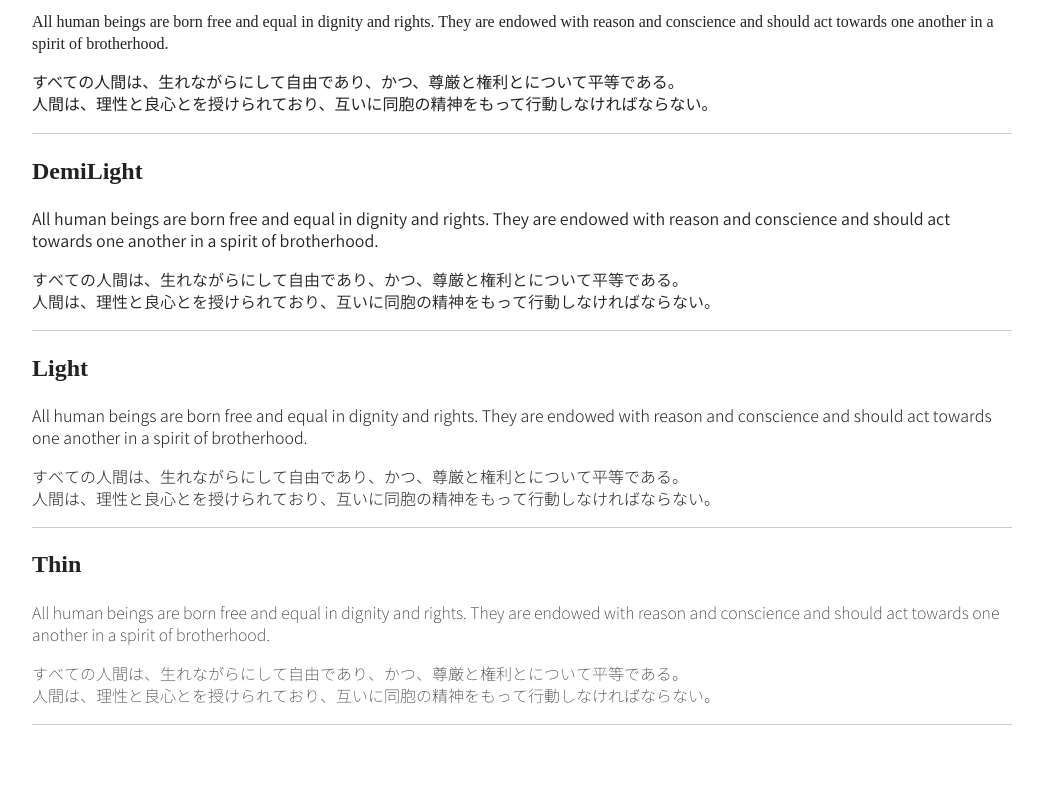
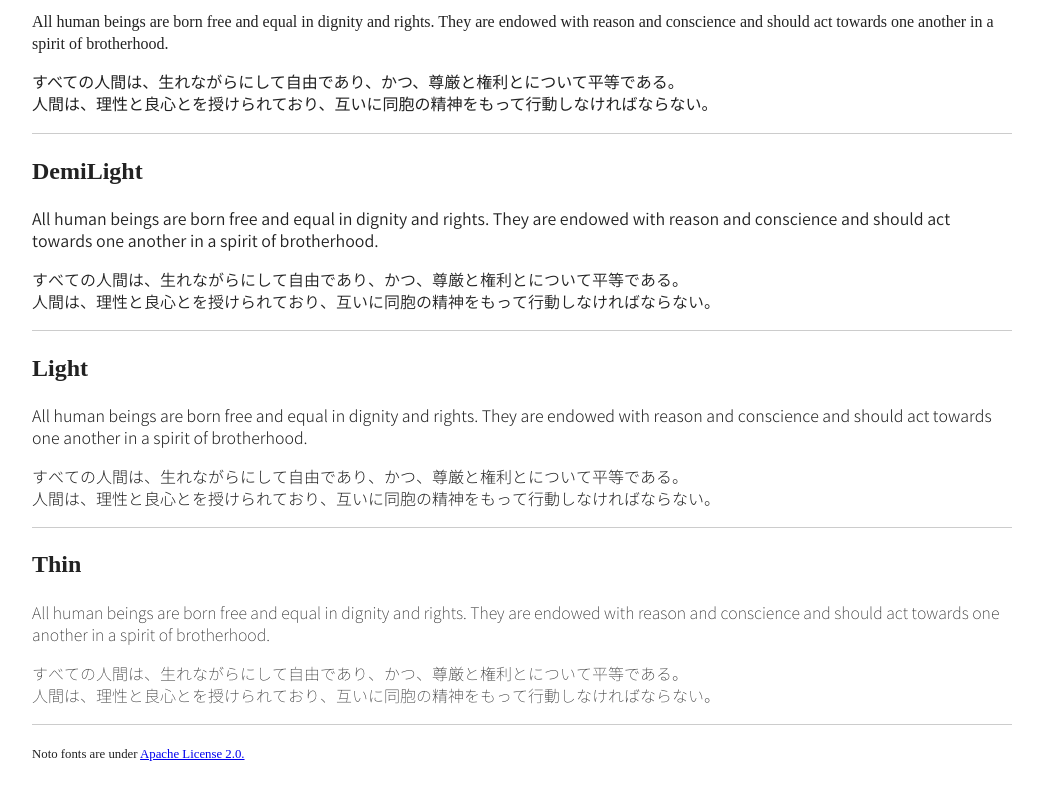
Before and after one commit to nowri/sample-noto, a plain HTML site: page _demo/index.html in a window 1280 px wide. Shown: the part 721-1521 px from the top of the page, without its empty margins (118-1161 px from the left). Drawn offline with Linux system fonts and the light colour scheme; a web font is replaced by a local one.

Commit message:
Update Readme

```diff
--- a/_demo/index.html
+++ b/_demo/index.html
@@ -42,6 +42,7 @@
             <p class="thin">All human beings are born free and equal in dignity and rights. They are endowed with reason and conscience and should act towards one another in a spirit of brotherhood.</p>
             <p class="thin">すべての人間は、生れながらにして自由であり、かつ、尊厳と権利とについて平等である。<br>人間は、理性と良心とを授けられており、互いに同胞の精神をもって行動しなければならない。</p>
             <hr>
+            <p><small>Noto fonts are under <a href="http://www.apache.org/licenses/LICENSE-2.0.html">Apache License 2.0.</a></small></p>
         </div>
     </body>
 </html>
```
Also changed, not shown: 1 other file.
